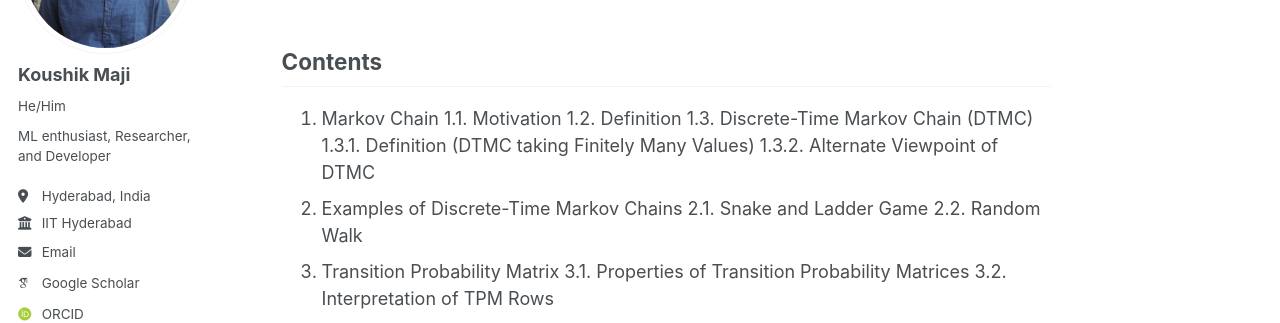
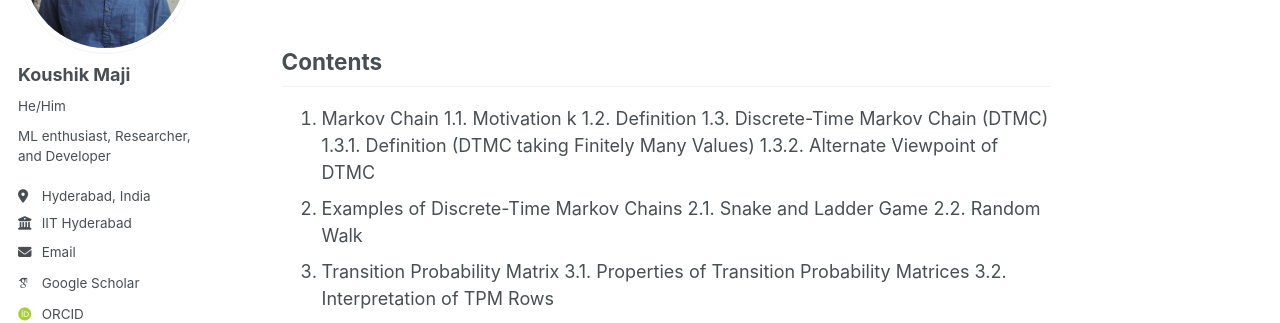
Before and after one commit to koushikmaji31/koushikmaji31.github.io, a Jekyll site: the page built from _posts/2199-01-01-future-post.md, in a window 1280 px wide and 900 px high. Shown: the part 227-550 px from the top of the window. Built offline with Jekyll 4.4.1, drawn with Linux system fonts in a browser that asks for light colours; some web fonts are replaced.

Commit message:
first blogs

```diff
--- a/_posts/2199-01-01-future-post.md
+++ b/_posts/2199-01-01-future-post.md
@@ -15,7 +15,7 @@ tags:
 ## Contents
 
 1.  Markov Chain
-    1.1. Motivation
+    1.1. Motivation k
     1.2. Definition
     1.3. Discrete-Time Markov Chain (DTMC)
         1.3.1. Definition (DTMC taking Finitely Many Values)
```
